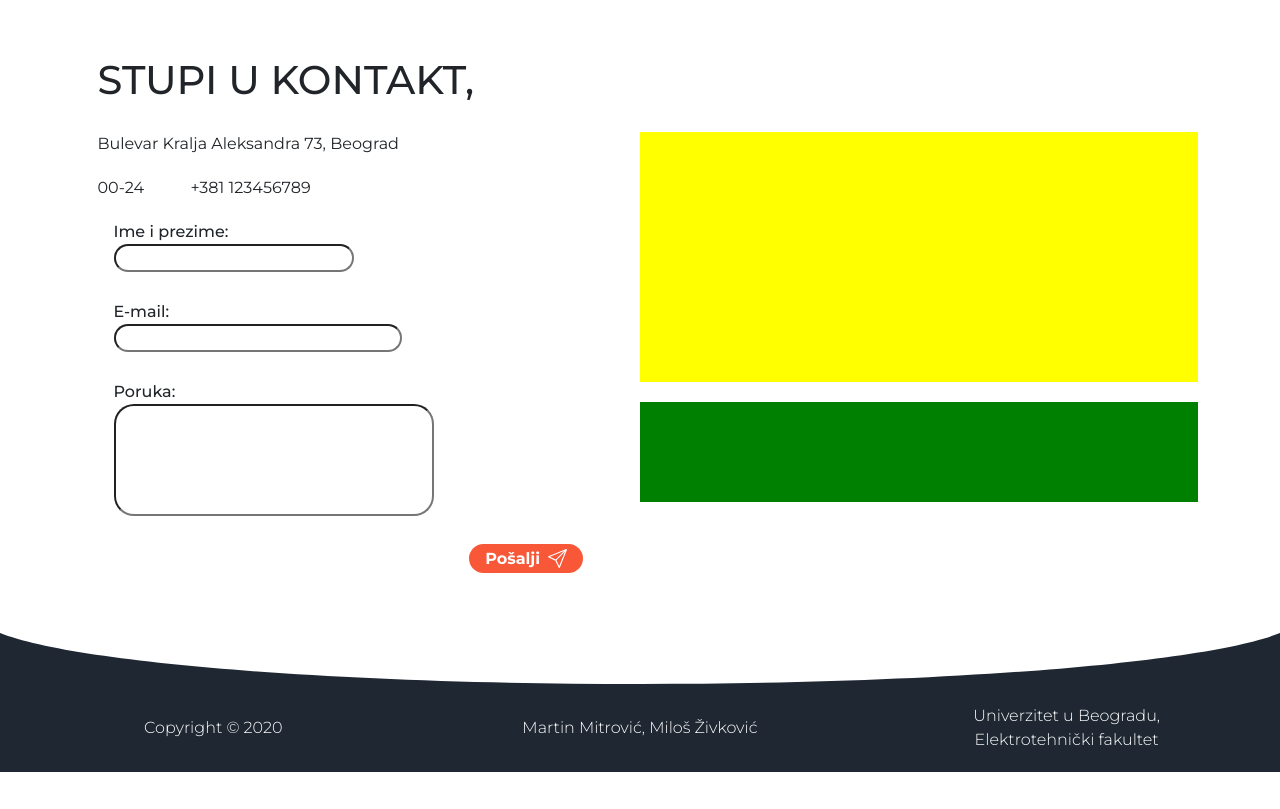
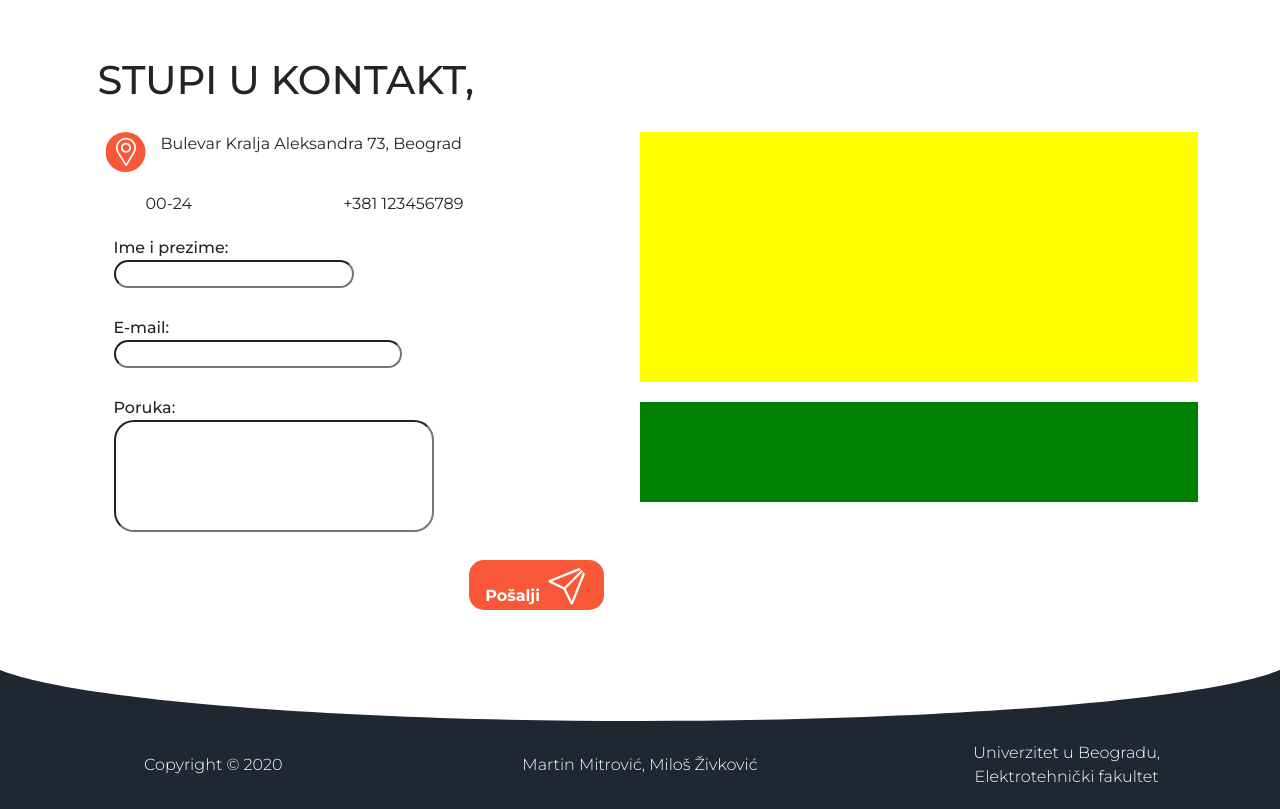
Before and after one commit to zivkovicmilos/fitnessApp, a React (Create React App) app in the folder client/: page /onama in a window 1280 px wide. Shown: the part 1764-2573 px from the top of the page. Before the commit the page ends 2536 px from the top, so only its background shows below. Built offline with nearby package versions, Linux system fonts and the light colour scheme.

Commit message:
Started adding icons

```diff
--- a/client/src/App.css
+++ b/client/src/App.css
@@ -699,3 +699,14 @@ textarea {
 		padding-bottom: 2em;
 	}
 }
+
+.icon {
+	background-color: var(--orange);
+	width: 40px;
+	height: 40px;
+	clip-path: circle(20px at center);
+}
+
+.icon > img {
+	width: 20px;
+}
--- a/client/src/components/layout/Contact.js
+++ b/client/src/components/layout/Contact.js
@@ -13,11 +13,11 @@ const Contact = () => {
 				</div>
 			</div>
 			<div class="row">
-				<div class="col-sm-6">
+				<div class="col-6">
 					<ContactInfo />
 					<ContactMail />
 				</div>
-				<div class="col-sm-6">
+				<div class="col-6">
 					<ContactMap />
 					<ContactSocial />
 				</div>
--- a/client/src/components/layout/ContactInfo.js
+++ b/client/src/components/layout/ContactInfo.js
@@ -1,16 +1,22 @@
 import React from "react";
+import location from "../../assets/svg/about/pin.svg";
 
 const ContactInfo = () => {
 	return (
-		<React.Fragment>
+		<div class="container">
 			<div class="row">
-				<div class="col">Bulevar Kralja Aleksandra 73, Beograd</div>
+				<div class="icon d-flex justify-content-center">
+					<img src={location} />
+				</div>
+				<div class="col align-bottom">
+					Bulevar Kralja Aleksandra 73, Beograd
+				</div>
 			</div>
-			<div class="row">
-				<div class="col-sm-2">00-24</div>
-				<div class="col">+381 123456789</div>
+			<div class="row justify-content-around">
+				<div class="col-3">00-24</div>
+				<div class="col-6">+381 123456789</div>
 			</div>
-		</React.Fragment>
+		</div>
 	);
 };
 
--- a/client/src/components/layout/Trophies.js
+++ b/client/src/components/layout/Trophies.js
@@ -7,7 +7,7 @@ const Trophies = (props) => {
 		<div class="container-fluid aboutContainer">
 			<h1>OSVOJILI SMO,</h1>
 			<br />
-			<div class="row">
+			<div class="row center-row">
 				<div class="offset-sm-1 col-sm-2 col-xs-4">
 					<Trophy image={Milos} />
 				</div>
@@ -19,7 +19,7 @@ const Trophies = (props) => {
 					<Trophy image={Milos} />
 				</div>
 			</div>
-			<div class="row">
+			<div class="row center-row">
 				<div class="offset-sm-1 col-sm-2 col-xs-4">
 					<Trophy image={Milos} />
 				</div>
```
